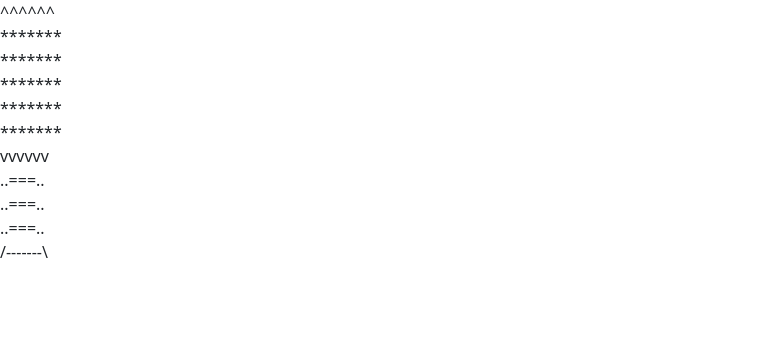
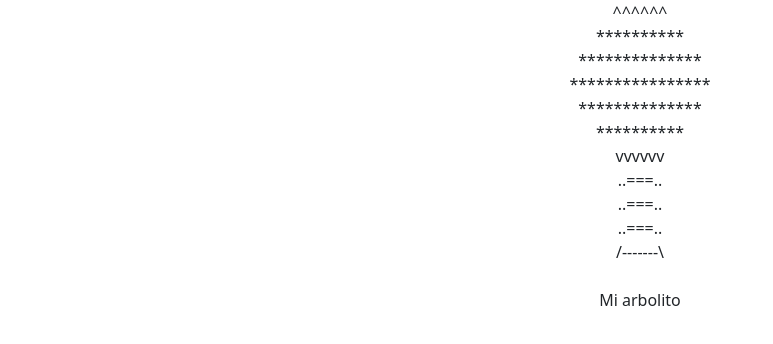
Before and after one commit to goncy/egghead-react-tutorial, a React app: page / in a window 1280 px wide. Shown: the whole page, without its empty margins (0-773 px from the left). Built offline with nearby package versions, Linux system fonts and the light colour scheme.

Commit message:
Arbolito terminado

```diff
--- a/Cup.js
+++ b/Cup.js
@@ -3,6 +3,6 @@ import Leave from './Leave';
 
 export default class Cup extends React.Component{
   render() {
-    return <div>^^^^^^<Leave /><Leave /><Leave /><Leave /><Leave />vvvvvv</div>
+    return <div>^^^^^^<Leave num={10} /><Leave num={14} /><Leave num={16} /><Leave num={14} /><Leave num={10} />vvvvvv</div>
   }
 }
--- a/Leave.js
+++ b/Leave.js
@@ -1,7 +1,22 @@
 import React from 'react';
 
 export default class Leave extends React.Component{
+  constructor() {
+    super();
+    this.state = {leaves: 1};
+  }
+
+  drawLeaves() {
+    let temp = "";
+    let num = this.props.num || this.state.leaves;
+    for (var i = num - 1; i >= 0; i--) {
+      temp += "*";
+    };
+
+    return temp;
+  }
+
   render(){
-    return <div>*******</div>
+    return <div>{this.drawLeaves()}</div>
   }
 }
--- a/index.html
+++ b/index.html
@@ -7,7 +7,9 @@
   <link rel="stylesheet" href="../node_modules/bootstrap/dist/css/bootstrap.min.css">
 </head>
 <body>
-  <div id="app"></div>
+  <div id="app" style="text-align:center"></div>
+  <br/>
+  <div id="app" style="text-align:center">Mi arbolito</div>
   <script src="bundle.js"></script>
 </body>
 </html>
```
